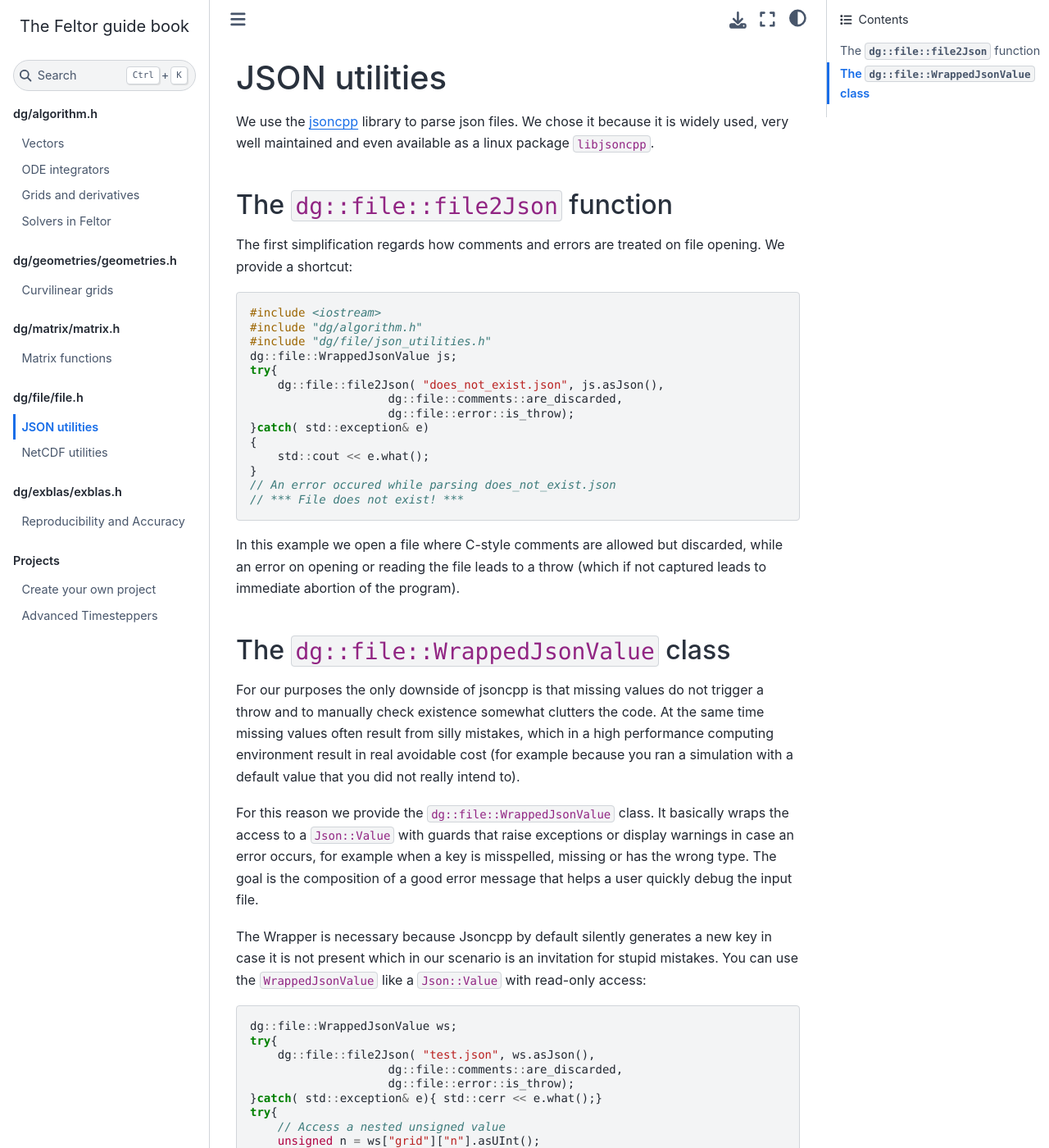
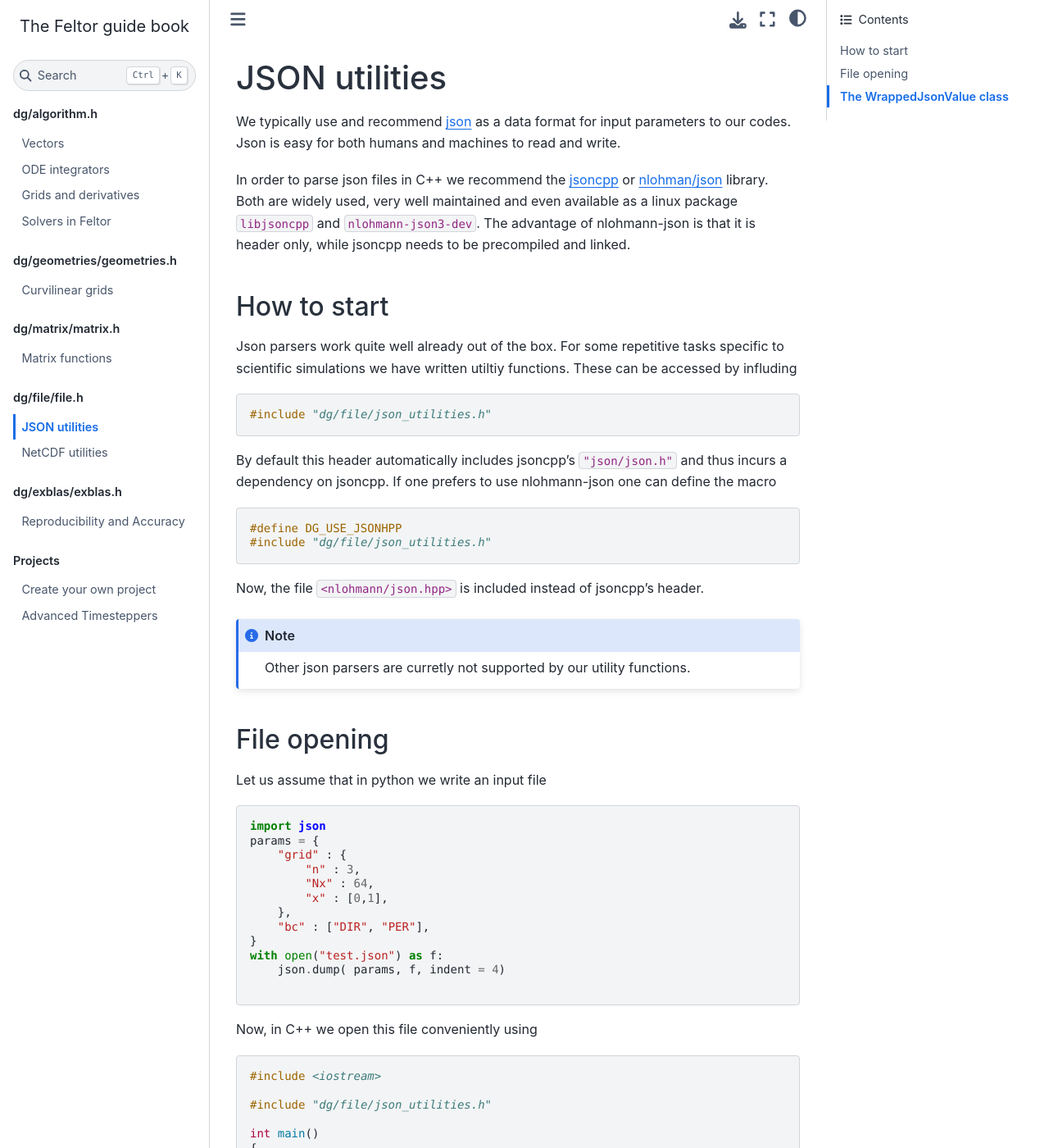
Before and after one commit to feltor-dev/user-guide, a Jupyter Book: the page built from json-utilities.md, in a window 1280 px wide and 1400 px high. Shown: the whole window at 82% size. Built offline with Jupyter Book 1.0.4 settings and Sphinx 7.4.7 and the Sphinx Book theme 1.1.4, drawn with Linux system fonts in a browser that asks for light colours; some of the changed text lies outside the part shown.

Commit message:
Update json and netcdf utilities

````diff
--- a/json-utilities.md
+++ b/json-utilities.md
@@ -1,33 +1,72 @@
 # JSON utilities
 
-We use the [jsoncpp](https://github.com/open-source-parsers/jsoncpp) library
-to parse json files. We chose it because it is widely used, very well maintained and even available as a linux package `libjsoncpp`.
+We typically use and recommend [json](https://www.json.org/json-en.html) as a data format for input parameters to our codes. Json is easy for both humans and machines to read and write.
 
-## The `dg::file::file2Json` function
-The first simplification regards how comments and errors are treated on file opening. We provide a shortcut:
+In order to parse json files in C++ we
+recommend the [jsoncpp](https://github.com/open-source-parsers/jsoncpp)
+or [nlohman/json](https://json.nlohmann.me)
+library.
+Both are widely used, very well maintained and even available as a linux package `libjsoncpp` and `nlohmann-json3-dev`.
+The advantage of nlohmann-json is that it is header only, while jsoncpp needs to be precompiled and linked.
+
+## How to start
+Json parsers work quite well already out of the box. For some repetitive tasks specific to scientific simulations we have written utiltiy functions.
+These can be accessed by influding
+```cpp
+#include "dg/file/json_utilities.h"
+```
+By default this header automatically includes jsoncpp's `"json/json.h"`
+and thus incurs a dependency on jsoncpp. If one prefers to use nlohmann-json
+one can define the macro
+```cpp
+#define DG_USE_JSONHPP
+#include "dg/file/json_utilities.h"
+```
+Now, the file `<nlohmann/json.hpp>` is included instead of jsoncpp's header.
+```{note}
+Other json parsers are curretly not supported by our utility functions.
+```
+
+## File opening
+
+Let us assume that in python we write an input file
+```python
+import json
+params = {
+    "grid" : {
+        "n" : 3,
+        "Nx" : 64,
+        "x" : [0,1],
+    },
+    "bc" : ["DIR", "PER"],
+}
+with open("test.json") as f:
+    json.dump( params, f, indent = 4)
+
+```
+Now, in C++ we open this file conveniently using
 
 ```cpp
 #include <iostream>
-#include "dg/algorithm.h"
+
 #include "dg/file/json_utilities.h"
-dg::file::WrappedJsonValue js;
-try{
-    dg::file::file2Json( "does_not_exist.json", js.asJson(),
-                    dg::file::comments::are_discarded,
-                    dg::file::error::is_throw);
-}catch( std::exception& e)
+
+int main()
 {
-    std::cout << e.what();
+    dg::file::JsonType js; // either Json::Value or nlohmann::json
+    try{
+        js = dg::file::file2Json( "test.json");
+    }catch( std::exception& e)
+    {
+        std::cout << e.what();
+    }
+    return 0;
 }
-// An error occured while parsing does_not_exist.json
-// *** File does not exist! ***
 ```
+In this example we open a file where C-style comments are allowed but discarded, while an error on opening or reading the file leads to a throw (which if we hadn't captured leads to immediate abortion of the program).
 
-
-In this example we open a file where C-style comments are allowed but discarded, while an error on opening or reading the file leads to a throw (which if not captured leads to immediate abortion of the program).
-
-## The `dg::file::WrappedJsonValue` class
-For our purposes the only downside of jsoncpp is that missing values do not trigger a throw and to manually check existence somewhat clutters the code. At the same time missing values often result from silly mistakes, which in a high performance computing environment result in real avoidable cost (for example because you ran a simulation with a default value that you did not really intend to).
+## The WrappedJsonValue class
+For our purposes the only downside of jsoncpp or nlohmann-json is that missing values do not trigger a throw and to manually check existence somewhat clutters the code. At the same time missing values often result from silly mistakes, which in a high performance computing environment result in real avoidable cost (for example because you ran a simulation with a default value that you did not really intend to).
 
 For this reason we provide the `dg::file::WrappedJsonValue` class.
 It basically wraps the
@@ -36,39 +75,47 @@ missing or has the wrong type.
 The goal is the composition of a good error message that helps a user
 quickly debug the input file.
 
-The Wrapper is necessary because Jsoncpp by default silently
-generates a new key in case it is not present which in our scenario is an
+The Wrapper is necessary because json parsers by default silently
+generate a new key in case it is not present which in our scenario is an
 invitation for stupid mistakes.
 You can use the `WrappedJsonValue` like a `Json::Value` with read-only access:
 
 ```cpp
-dg::file::WrappedJsonValue ws;
-try{
-    dg::file::file2Json( "test.json", ws.asJson(),
-                    dg::file::comments::are_discarded,
-                    dg::file::error::is_throw);
-}catch( std::exception& e){ std::cerr << e.what();}
-try{
-    // Access a nested unsigned value
-    unsigned n = ws["grid"]["n"].asUInt();
-    // Access a nested unsigned value
-    unsigned Nx = ws["grid"]["Nx"].asUInt();
-    // Access a list item
-    double x0 = ws["grid"]["x"][0].asDouble();
-    // Acces using default initializer
-    double x1 = ws["grid"]["x"].get( 1, 42.0).asDouble();
-    // Access a string
-    std::string bc = ws["bc"][0].asString();
-    // Example of a throw
-    std::string hello = ws[ "does not exist"].asString();
-} catch ( std::exception& e){
-    std::cout << "Error in file test.json\n";
-    std::cout << e.what()<<std::endl;
+#include <iostream>
+
+#include "dg/file/json_utilities.h"
+
+int main()
+{
+    dg::file::WrappedJsonValue ws; // hide Json type ...
+    try{
+        ws = dg::file::file2Json( "test.json");
+    }catch( std::exception& e)
+    {
+        std::cout << e.what();
+    }
+    try{
+        // Access a nested unsigned value
+        unsigned n = ws["grid"]["n"].asUInt();
+        // Access a nested unsigned value
+        unsigned Nx = ws["grid"]["Nx"].asUInt();
+        // Access a list item
+        double x0 = ws["grid"]["x"][0].asDouble();
+        // Acces using default initializer
+        double x1 = ws["grid"]["x"].get( 1, 42.0).asDouble();
+        // Access a string
+        std::string bc = ws["bc"][0].asString();
+        // Example of a throw
+        std::string hello = ws[ "does not exist"].asString();
+    } catch ( std::exception& e){
+        std::cout << "Error in file test.json\n";
+        std::cout << e.what()<<std::endl;
+    }
+    // Error in file test.json
+    // *** Key error: "does not exist":  not found.
+    return 0;
 }
-// Error in file test.json
-// *** Key error: "does not exist":  not found.
 ```
-
 
 A feature of the class is that it keeps track of how a value is called.
 For example
@@ -84,5 +131,5 @@ try{
 // *** Key error: "grid": "some_non_existent_key":  not found.
 ```
 
-The what string knows that "some_non_existent_key" is expected to be
-contained in the "grid" key, which simplifies debugging to a great extent.
+The what string knows that `"some_non_existent_key"` is expected to be
+contained in the `"grid"` key, which simplifies debugging to a great extent.
--- a/netcdf-utilities.md
+++ b/netcdf-utilities.md
@@ -1,6 +1,6 @@
 # NetCDF utilities
 
-As a binary output format we recommend [netCDF-4](https://www.unidata.ucar.edu/software/netcdf/). This format is widely used and bases on the HDF5 data format. Even though netCDF-4 offers an enhanced data model we usually do not create groups in files. In short, we use netcdf-4 for its HDF5 compatibility but only write the [The classic data model](https://www.unidata.ucar.edu/software/netcdf/docs/netcdf_data_model.html#classic_model) consisting of _Variables_, _Dimensions_ and _Attributes_.
+As a binary output format we recommend [netCDF-4](https://www.unidata.ucar.edu/software/netcdf/). This format is widely used and bases on the HDF5 data format. A good start is to read about the [The NetCDF data model](https://www.unidata.ucar.edu/software/netcdf/docs/netcdf_data_model.html) consisting of _Variables_, _Dimensions_ and _Attributes_.
 ```{admonition} Conventions
 We usually provide Meta-data in the file based on the [CF-conventions](https://cfconventions.org/) and [netCDF-conventions](https://www.unidata.ucar.edu/software/netcdf/documentation/NUG/best_practices.html). See the [Create your own project](sec:project) page for more details on how to do this in practice.
 ```
@@ -8,6 +8,9 @@ We usually provide Meta-data in the file based on the [CF-conventions](https://c
 ```{seealso}
 Read more about the [NetCDF user-guide](https://docs.unidata.ucar.edu/nug/current/best_practices.html) and [C documentation](https://www.unidata.ucar.edu/netcdf/docs) and [python documentation](http://unidata.github.io/netcdf4-python/)
 ```
+Unfortunately, netCDF is a C-library with a frankly terrible interface.
+In particular the task of "just write it to file" can be daunting with pure netCDF functions involving many low-level steps like creating and writing dimensions, managing variable ids, creating variables, and then only finally writing a variable. A bit further reaching is the question how to write to file in a MPI environment.
+
 The goal of writing utility functions is to
 - simplify error handling,
 - simplify the creation of Dimensions for quantities that are defined on `dg` grids
@@ -17,16 +20,20 @@ The goal of writing utility functions is to
 We provide a convenient class `dg.:file::NC_Error_Handle` which constructs from a netcdf return integer. If the integer is not zero it will throw.
 
 ``` cpp
+#include <iostream>
 #include "dg/file/nc_utilities.h"
 
-dg::file::NC_Error_Handle err;
-int ncid=-1;
-try{
-    err = nc_create( "outputfile.nc", NC_NETCDF4|NC_CLOBBER, &ncid);
-}catch( std::exception& e)
+int main()
 {
-    std::cerr << "ERROR creating file outputfile.nc"<<std::endl;
-    std::cerr << e.what()<<std::endl;
+    dg::file::NC_Error_Handle err;
+    int ncid=-1;
+    try{
+        err = nc_create( "outputfile.nc", NC_NETCDF4|NC_CLOBBER, &ncid);
+    }catch( std::exception& e)
+    {
+        std::cerr << "ERROR creating file outputfile.nc"<<std::endl;
+        std::cerr << e.what()<<std::endl;
+    }
 }
 ```
 ## Defining dimensions
````
